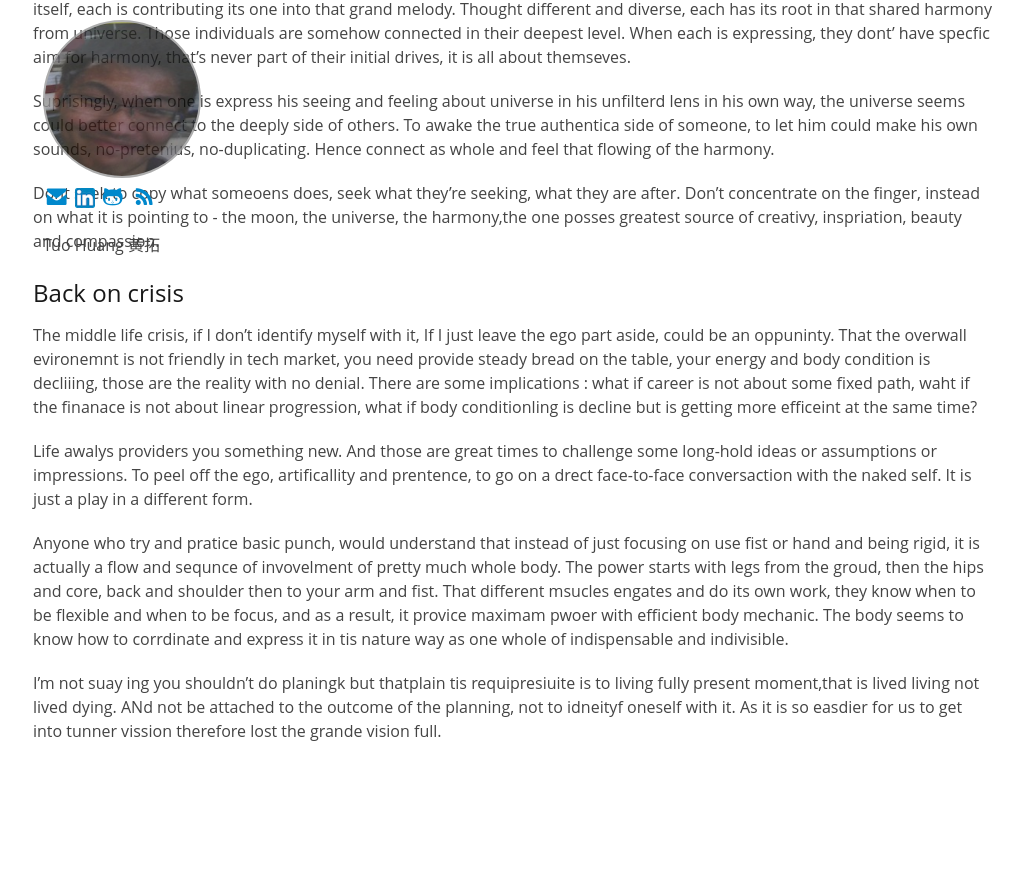
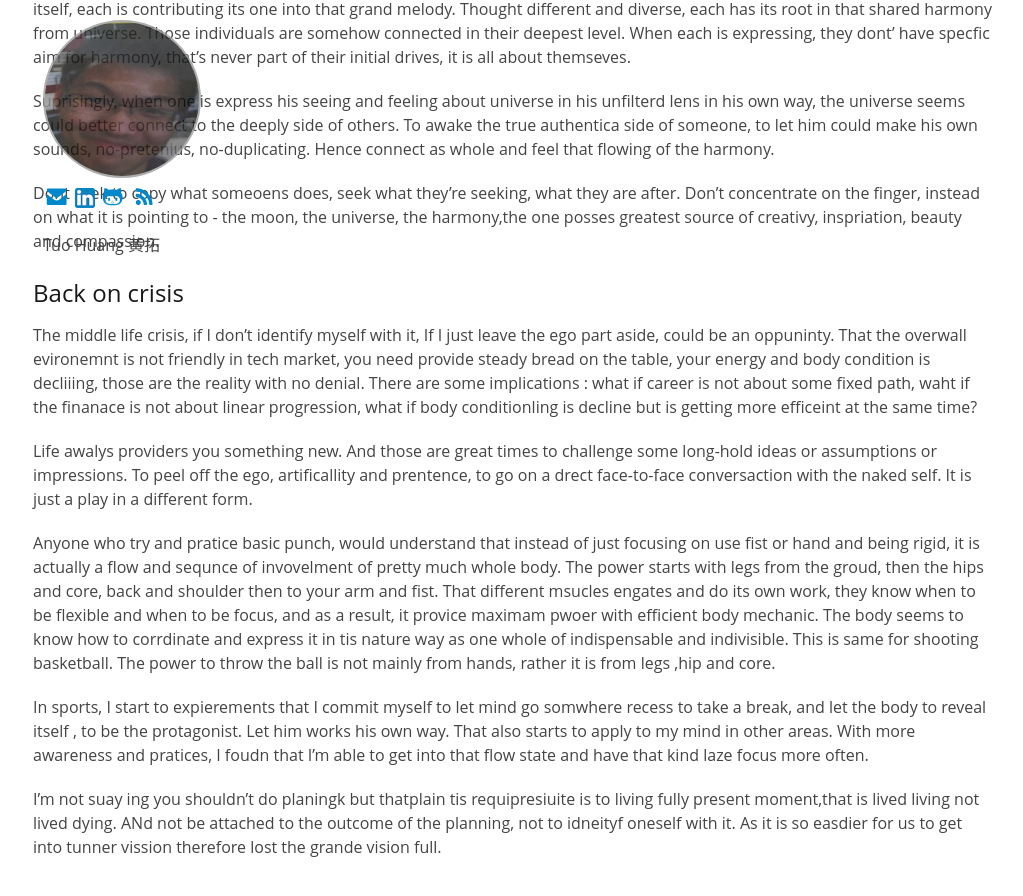
Before and after one commit to tuo/tuo.github.io, a Jekyll site: the page built from midlife crisis as programmer and AI.md, in a window 1280 px wide and 900 px high, scrolled down 5677 px. Shown: the top 896 px of the window, without its empty margins (127-1150 px from the left). Built offline with Jekyll 4.4.1, drawn with Linux system fonts in a browser that asks for light colours; our own code applies the rules of GitHub Pages for plain Markdown files; before the commit the page ends 6461 px from its top, so only the background shows below that.

Commit message:
commited

```diff
--- a/midlife crisis as programmer and AI.md
+++ b/midlife crisis as programmer and AI.md
@@ -144,7 +144,9 @@
 
 Life awalys providers you something new. And those are great times  to challenge some long-hold ideas or assumptions or impressions. To peel off the ego, artificallity and prentence, to go on a drect face-to-face conversaction with the naked self. It is just a play in a different form.
 
-Anyone who try and pratice basic punch, would understand that instead of just focusing on use fist or hand and being rigid,   it is actually a flow and sequnce of invovelment of pretty much whole body.  The power starts with legs from the groud, then the hips and core, back and shoulder then to your arm and fist. That different msucles engates and do its own work, they know when to be flexible and when to be focus, and as a result, it provice maximam pwoer with efficient body mechanic. The body seems to know how to corrdinate and express it in tis nature way as one whole of indispensable and indivisible.
+Anyone who try and pratice basic punch, would understand that instead of just focusing on use fist or hand and being rigid,   it is actually a flow and sequnce of invovelment of pretty much whole body.  The power starts with legs from the groud, then the hips and core, back and shoulder then to your arm and fist. That different msucles engates and do its own work, they know when to be flexible and when to be focus, and as a result, it provice maximam pwoer with efficient body mechanic. The body seems to know how to corrdinate and express it in tis nature way as one whole of indispensable and indivisible. This is same for shooting basketball. The power to throw the ball is not mainly from hands, rather it is from legs ,hip and core.
+
+In sports, I start to expierements that I commit myself to let mind go somwhere recess to take a break, and let the body to reveal itself , to be the protagonist. Let him works his own way. That also starts to apply to my mind in other areas. With more awareness and pratices, I foudn that I'm able to get into that flow state and have that kind laze focus more often.
 
 
 
```
